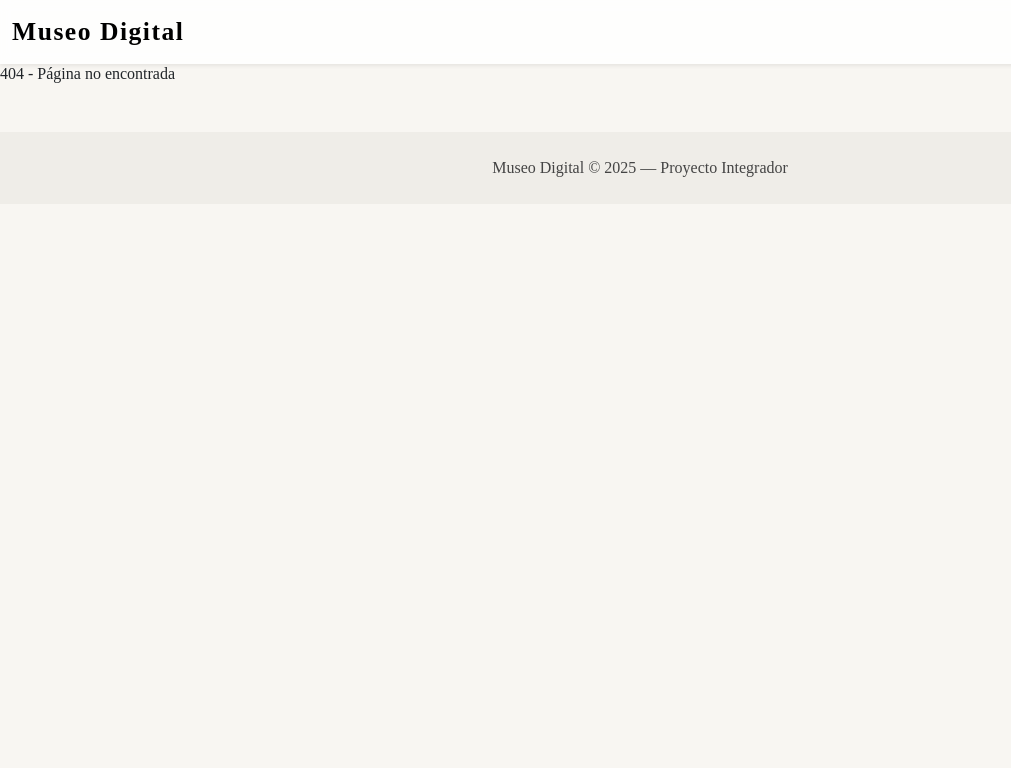
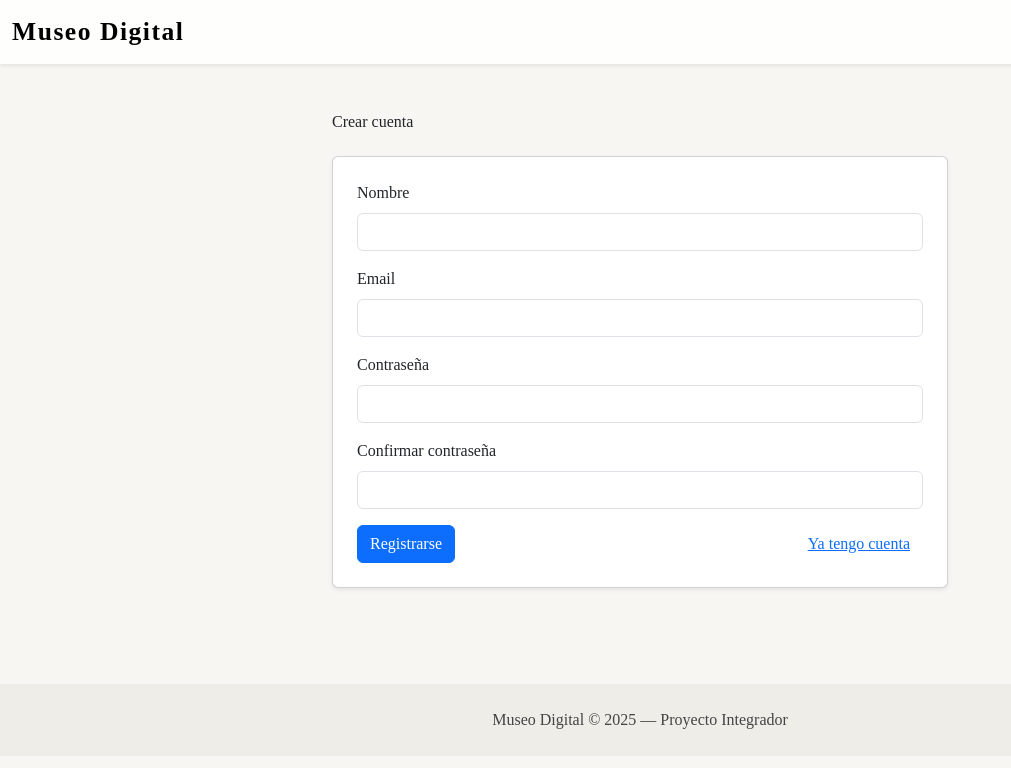
Before and after one commit to coralmilanese/TPI-Web, a React (Create React App) app in the folder frontend/: page /registrarse in a window 1280 px wide. Before the commit this address had no page. Shown: the top 768 px of the page, without its empty margins (0-1011 px from the left). Built offline with nearby package versions, Linux system fonts and the light colour scheme.

Commit message:
Registrarse y uso de bcrypt

```diff
--- a/frontend/src/App.js
+++ b/frontend/src/App.js
@@ -8,6 +8,7 @@ import Login from "./Pages/Login";
 import DetalleImagen from "./Pages/DetalleImagen"; // si lo usas
 
 import Layout from "./Components/layout";
+import Registrarse from "./Pages/Registrarse";
 
 function App() {
   return (
@@ -18,6 +19,7 @@ function App() {
           <Route path="/galeria" element={<Galeria />} />
           <Route path="/subir-imagen" element={<SubirImagen />} />
           <Route path="/login" element={<Login />} />
+          <Route path="/registrarse" element={<Registrarse />} />
           <Route path="/detalle" element={<DetalleImagen />} />
 
           <Route path="*" element={<h1>404 - Página no encontrada</h1>} />
--- /dev/null
+++ b/frontend/src/Pages/Registrarse.js
@@ -0,0 +1,148 @@
+import React, { useState } from "react";
+import axios from "axios";
+import { useNavigate } from "react-router-dom";
+
+function Registrarse() {
+  const navigate = useNavigate();
+  const [nombre, setNombre] = useState("");
+  const [email, setEmail] = useState("");
+  const [password, setPassword] = useState("");
+  const [confirm, setConfirm] = useState("");
+  // El rol no debe poder seleccionarse en el frontend; siempre será 'visitante'
+  const [error, setError] = useState("");
+  const [loading, setLoading] = useState(false);
+  const [success, setSuccess] = useState("");
+
+  function validate() {
+    setError("");
+    if (!nombre.trim() || !email.trim() || !password) {
+      setError("Completa los campos obligatorios.");
+      return false;
+    }
+    // email simple
+    const re = /^\S+@\S+\.\S+$/;
+    if (!re.test(email)) {
+      setError("Introduce un email válido.");
+      return false;
+    }
+    if (password.length < 6) {
+      setError("La contraseña debe tener al menos 6 caracteres.");
+      return false;
+    }
+    if (password !== confirm) {
+      setError("Las contraseñas no coinciden.");
+      return false;
+    }
+    return true;
+  }
+
+  async function handleSubmit(e) {
+    e.preventDefault();
+    if (!validate()) return;
+    setLoading(true);
+    setError("");
+    try {
+      const payload = {
+        nombre: nombre.trim(),
+        email: email.trim(),
+        password,
+        rol: "visitante",
+      };
+      const res = await axios.post(
+        "http://localhost:4000/api/auth/register",
+        payload
+      );
+      setSuccess(res.data?.mensaje || "Registro exitoso");
+      // redirigir a login tras 1.2s
+      setTimeout(() => navigate("/login"), 1200);
+    } catch (err) {
+      console.error("Error registro:", err);
+      const msg =
+        err?.response?.data?.error || "Error al registrar. Intenta más tarde.";
+      setError(msg);
+    } finally {
+      setLoading(false);
+    }
+  }
+
+  return (
+    <div className="container py-5">
+      <div className="row justify-content-center">
+        <div className="col-md-6">
+          <h2 className="mb-4">Crear cuenta</h2>
+
+          <form onSubmit={handleSubmit} className="card p-4 shadow-sm">
+            {error && <div className="alert alert-danger">{error}</div>}
+            {success && (
+              <div className="alert alert-success">
+                {success} — redirigiendo a login...
+              </div>
+            )}
+
+            <div className="mb-3">
+              <label className="form-label">Nombre</label>
+              <input
+                className="form-control"
+                value={nombre}
+                onChange={(e) => setNombre(e.target.value)}
+                required
+              />
+            </div>
+
+            <div className="mb-3">
+              <label className="form-label">Email</label>
+              <input
+                className="form-control"
+                type="email"
+                value={email}
+                onChange={(e) => setEmail(e.target.value)}
+                required
+              />
+            </div>
+
+            <div className="mb-3">
+              <label className="form-label">Contraseña</label>
+              <input
+                className="form-control"
+                type="password"
+                value={password}
+                onChange={(e) => setPassword(e.target.value)}
+                required
+              />
+            </div>
+
+            <div className="mb-3">
+              <label className="form-label">Confirmar contraseña</label>
+              <input
+                className="form-control"
+                type="password"
+                value={confirm}
+                onChange={(e) => setConfirm(e.target.value)}
+                required
+              />
+            </div>
+
+            <div className="d-flex justify-content-between align-items-center">
+              <button
+                className="btn btn-primary"
+                type="submit"
+                disabled={loading}
+              >
+                {loading ? "Registrando..." : "Registrarse"}
+              </button>
+              <button
+                type="button"
+                className="btn btn-link"
+                onClick={() => navigate("/login")}
+              >
+                Ya tengo cuenta
+              </button>
+            </div>
+          </form>
+        </div>
+      </div>
+    </div>
+  );
+}
+
+export default Registrarse;
```
Also changed, not shown: 2 other files (tests, documents, lock files or other folders).
